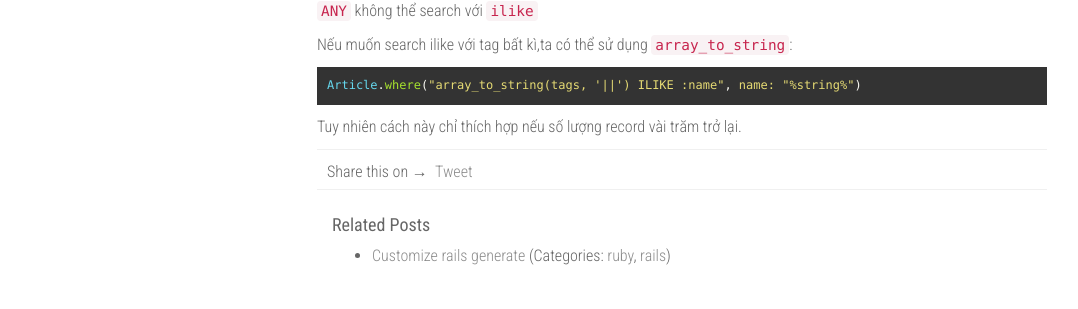
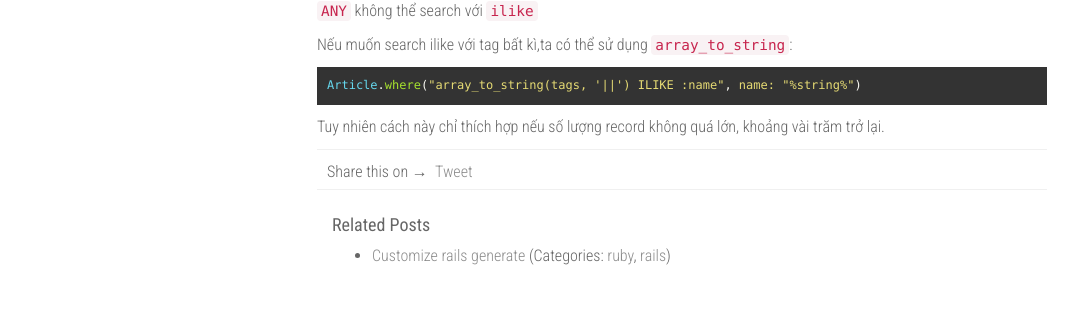
Before and after one commit to SFzxc/SFzxc.github.io, a Jekyll site: the page built from _posts/2017-02-06-rails-postgres-array-type.md, in a window 1280 px wide and 1062 px high. Shown: the part 653-962 px from the top of the window, without its empty margins (53-1131 px from the left). Built offline with Jekyll 4.4.1, drawn with Linux system fonts in a browser that asks for light colours; nearby versions of some CDN libraries; comment, search, counter and statistics services are not loaded.

Commit message:
Update 2017-02-06-rails-postgres-array-type.md

````diff
--- a/_posts/2017-02-06-rails-postgres-array-type.md
+++ b/_posts/2017-02-06-rails-postgres-array-type.md
@@ -49,4 +49,4 @@
 Article.where("array_to_string(tags, '||') ILIKE :name", name: "%string%")
 ```
 
-Tuy nhiên cách này chỉ thích hợp nếu số lượng record vài trăm trở lại.
+Tuy nhiên cách này chỉ thích hợp nếu số lượng record không quá lớn, khoảng vài trăm trở lại.
````
